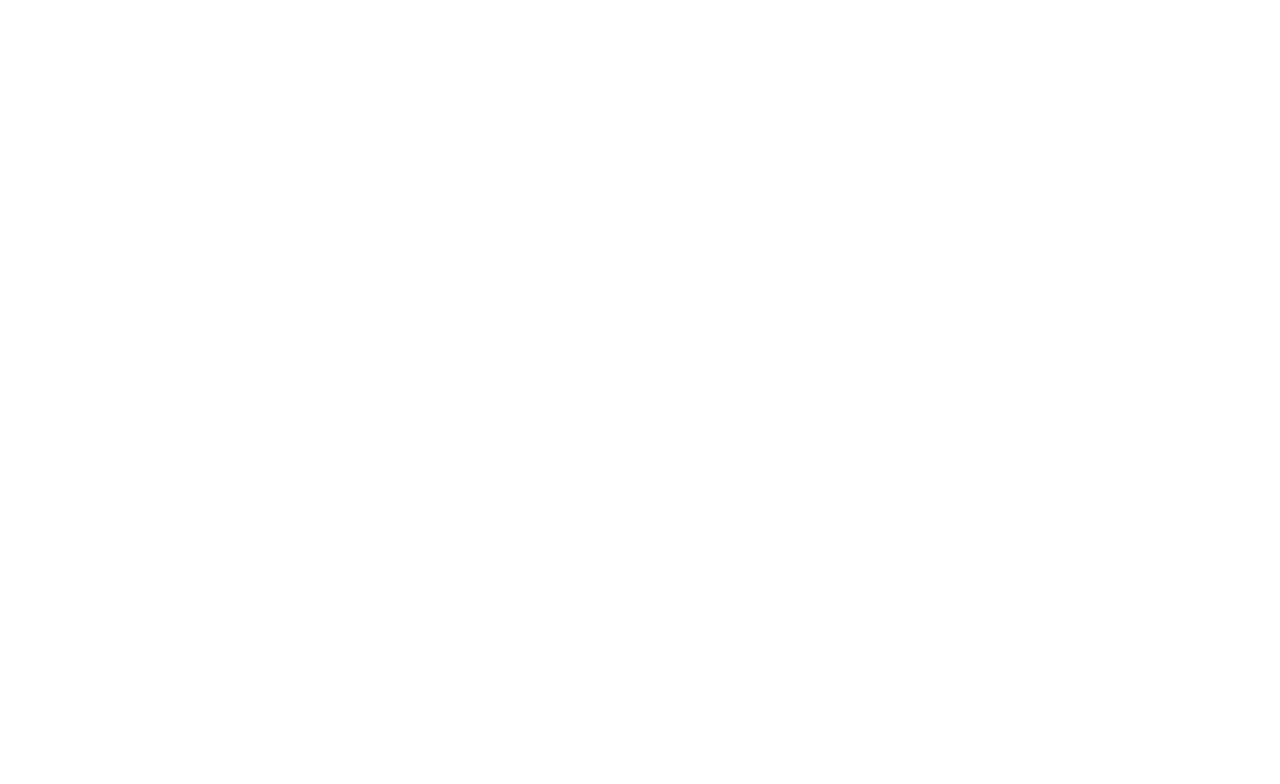
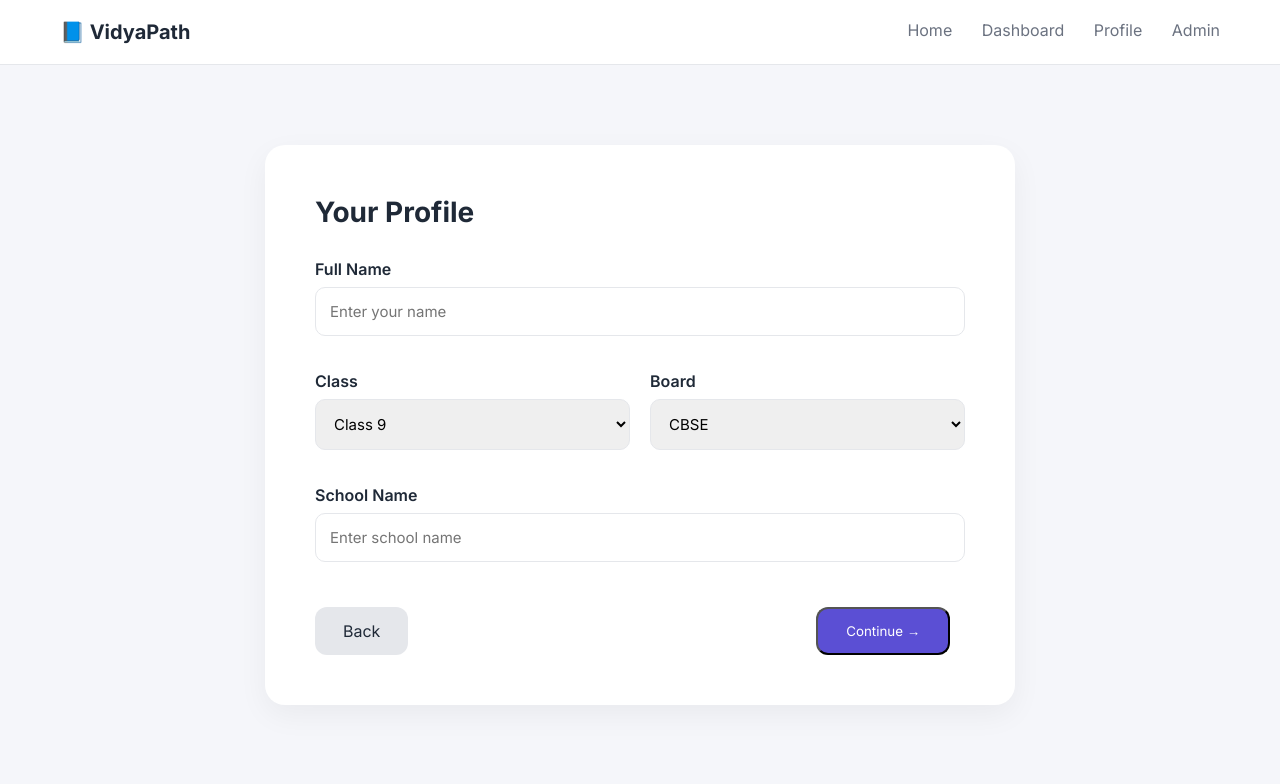
Before and after one commit to yasaswiniii0822/Vidhyapath, a Flask app: page /profile in a window 1280 px wide. Before the commit the part shown is empty. Shown: the top 784 px of the page. Run offline with Flask 3, Linux system fonts and the light colour scheme.

Commit message:
profile page created

```diff
--- a/app.py
+++ b/app.py
@@ -1,30 +1,61 @@
-from flask import Flask, render_template
+from flask import Flask, render_template, request, redirect
+from flask_sqlalchemy import SQLAlchemy
 
 app = Flask(__name__)
+
+# Database config
+app.config['SQLALCHEMY_DATABASE_URI'] = 'sqlite:///vidyapath.db'
+app.config['SQLALCHEMY_TRACK_MODIFICATIONS'] = False
+
+db = SQLAlchemy(app)
+
+# ----------------------
+# DATABASE MODEL
+# ----------------------
+
+class User(db.Model):
+    id = db.Column(db.Integer, primary_key=True)
+    full_name = db.Column(db.String(100))
+    student_class = db.Column(db.String(20))
+    board = db.Column(db.String(20))
+    school = db.Column(db.String(100))
+
+# ----------------------
+# ROUTES
+# ----------------------
 
 @app.route("/")
 def home():
     return render_template("home.html")
 
+@app.route("/profile", methods=["GET", "POST"])
+def profile():
+    if request.method == "POST":
+        name = request.form["name"]
+        student_class = request.form["class"]
+        board = request.form["board"]
+        school = request.form["school"]
+
+        new_user = User(
+            full_name=name,
+            student_class=student_class,
+            board=board,
+            school=school
+        )
+
+        db.session.add(new_user)
+        db.session.commit()
+
+        return redirect("/dashboard")
+
+    return render_template("profile.html")
+
 @app.route("/dashboard")
 def dashboard():
-    return render_template("dashboard.html")
-
-@app.route("/profile")
-def profile():
-    return render_template("profile.html")
-
-@app.route("/assessment")
-def assessment():
-    return render_template("assessment.html")
-
-@app.route("/preferences")
-def preferences():
-    return render_template("preferences.html")
-
-@app.route("/admin")
-def admin():
-    return render_template("admin.html")
+    users = User.query.all()
+    return render_template("dashboard.html", users=users)
 
 if __name__ == "__main__":
+    with app.app_context():
+        db.create_all()
     app.run(debug=True)
--- a/static/css/style.css
+++ b/static/css/style.css
@@ -85,3 +85,90 @@ body {
 .stats h2 {
     font-size: 28px;
 }
+
+.form-container {
+    width: 400px;
+    margin: 80px auto;
+    background: white;
+    padding: 40px;
+    border-radius: 15px;
+    box-shadow: 0 5px 20px rgba(0,0,0,0.05);
+}
+
+form input, form select {
+    width: 100%;
+    padding: 12px;
+    margin-bottom: 15px;
+    border-radius: 8px;
+    border: 1px solid #ddd;
+}
+
+.dashboard-container {
+    display: flex;
+    gap: 20px;
+    justify-content: center;
+    margin-top: 40px;
+}
+
+.card {
+    background: white;
+    padding: 20px;
+    border-radius: 12px;
+    width: 250px;
+}
+
+/* PROFILE PAGE */
+
+.profile-wrapper {
+    display: flex;
+    justify-content: center;
+    align-items: center;
+    padding: 80px 20px;
+}
+
+.profile-card {
+    width: 750px;
+    background: white;
+    padding: 50px;
+    border-radius: 20px;
+    box-shadow: 0 10px 30px rgba(0,0,0,0.05);
+}
+
+.profile-card h2 {
+    font-size: 28px;
+    margin-bottom: 30px;
+}
+
+.form-group {
+    display: flex;
+    flex-direction: column;
+    margin-bottom: 20px;
+}
+
+.form-group label {
+    margin-bottom: 8px;
+    font-weight: 600;
+}
+
+.form-group input,
+.form-group select {
+    padding: 14px;
+    border-radius: 10px;
+    border: 1px solid #e5e7eb;
+    font-size: 15px;
+}
+
+.row {
+    display: flex;
+    gap: 20px;
+}
+
+.row .form-group {
+    flex: 1;
+}
+
+.button-row {
+    display: flex;
+    justify-content: space-between;
+    margin-top: 30px;
+}
--- a/templates/profile.html
+++ b/templates/profile.html
@@ -0,0 +1,52 @@
+{% extends "base.html" %}
+{% block content %}
+
+<div class="profile-wrapper">
+    <div class="profile-card">
+
+        <h2>Your Profile</h2>
+
+        <form method="POST">
+
+            <div class="form-group">
+                <label>Full Name</label>
+                <input type="text" name="name" placeholder="Enter your name" required>
+            </div>
+
+            <div class="row">
+                <div class="form-group">
+                    <label>Class</label>
+                    <select name="class">
+                        <option>Class 9</option>
+                        <option>Class 10</option>
+                        <option>Class 11</option>
+                        <option>Class 12</option>
+                    </select>
+                </div>
+
+                <div class="form-group">
+                    <label>Board</label>
+                    <select name="board">
+                        <option>CBSE</option>
+                        <option>ICSE</option>
+                        <option>State Board</option>
+                    </select>
+                </div>
+            </div>
+
+            <div class="form-group">
+                <label>School Name</label>
+                <input type="text" name="school" placeholder="Enter school name" required>
+            </div>
+
+            <div class="button-row">
+                <a href="/" class="secondary-btn">Back</a>
+                <button type="submit" class="primary-btn">Continue →</button>
+            </div>
+
+        </form>
+
+    </div>
+</div>
+
+{% endblock %}
```
Also changed, not shown: templates/dashboard.html (+16 -0 lines), 1 other file.
